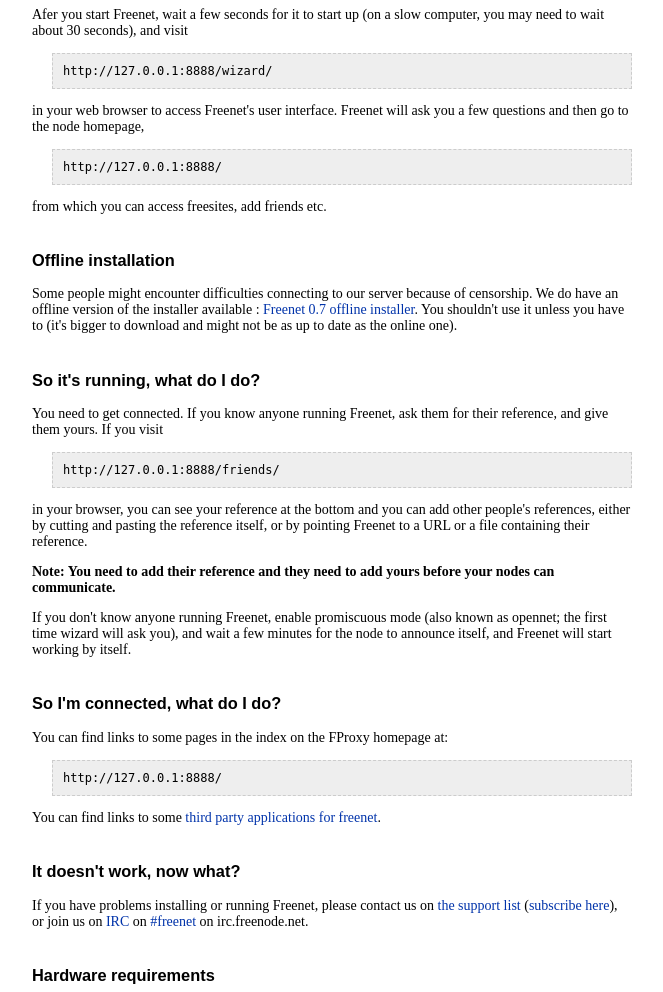
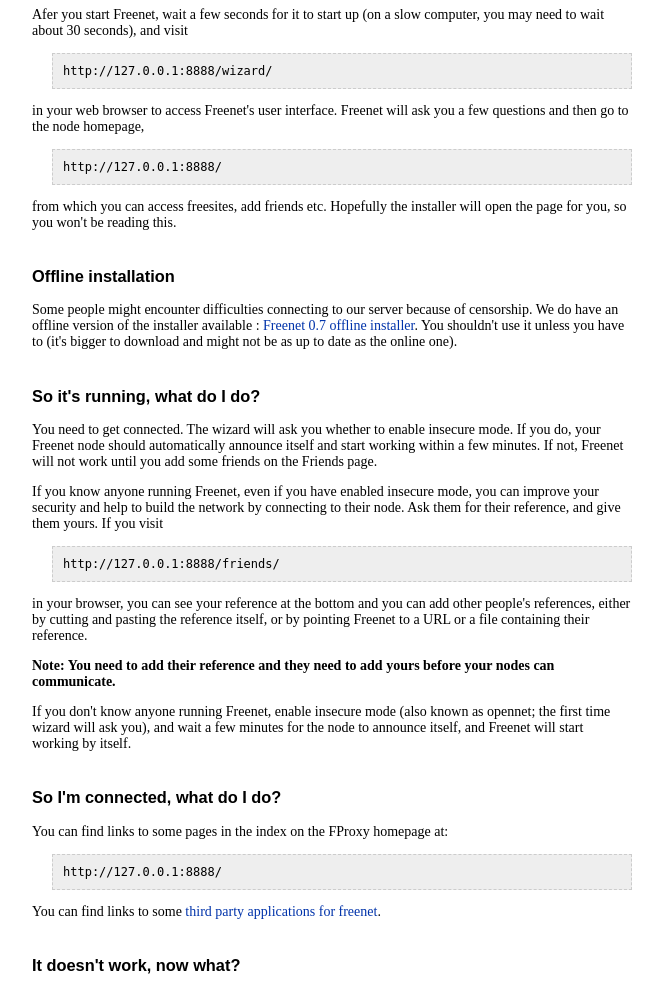
Before and after one commit to hyphanet/website-old, a PHP site: page /SSK/download.html?lang=1 in a window 1280 px wide. Shown: the part 804-1796 px from the top of the page, without its empty margins (159-822 px from the left). Run offline with PHP 8.4, Linux system fonts and the light colour scheme.

Commit message:
Improve download page explanations about insecure mode (not "promiscuous mode"), and the wizard.
git-svn-id: file:///home/toad/git-migration/temprepository/trunk/website@16845 67a373e5-eb02-0410-a15c-ee090a768436

```diff
--- a/pages/en/download.php
+++ b/pages/en/download.php
@@ -106,15 +106,23 @@ slow computer, you may need to wait about 30 seconds), and visit</p>
 <p>in your web browser to access Freenet's user
 interface. Freenet will ask you a few questions and then go to the node homepage,
 <pre>http://127.0.0.1:8888/</pre>
-<p>from which you can access freesites, add friends etc.</p>
+<p>from which you can access freesites, add friends etc. Hopefully the installer
+will open the page for you, so you won't be reading this.</p>
 
 <h3>Offline installation</h3>
 Some people might encounter difficulties connecting to our server because of censorship. We do have an offline version of the installer available : <a href="http://downloads.freenetproject.org/alpha/installer/">Freenet 0.7 offline installer</a>. You shouldn't use it unless you have to (it's bigger to download and might not be as up to date as the online one).
 
 <h3>So it's running, what do I do?</h3>
 
-<p>You need to get connected.  If you know anyone running Freenet, ask them
-for their reference, and give them yours.  If you visit</p>
+<p>You need to get connected.  The wizard will ask you whether to enable
+insecure mode. If you do, your Freenet node should automatically announce
+itself and start working within a few minutes. If not, Freenet will not
+work until you add some friends on the Friends page.</p>
+
+<p>If you know anyone running Freenet, even if you have enabled insecure
+mode, you can improve your security and help to build the network by
+connecting to their node. Ask them for their reference, and give them yours.
+If you visit</p>
 <pre>http://127.0.0.1:8888/friends/</pre>
 <p>in your browser, you can see your reference at the bottom and you can add
 other people's references, either by cutting and pasting the reference
@@ -122,7 +130,7 @@ itself, or by pointing Freenet to a URL or a file containing their
 reference.</p>
 <p><b>Note: You need to add their reference and they need to add
 yours before your nodes can communicate.</b></p>
-<p>If you don't know anyone running Freenet, enable promiscuous mode
+<p>If you don't know anyone running Freenet, enable insecure mode
 (also known as opennet; the first time wizard will ask you), and wait
 a few minutes for the node to announce itself, and Freenet will
 start working by itself.</p>
```
